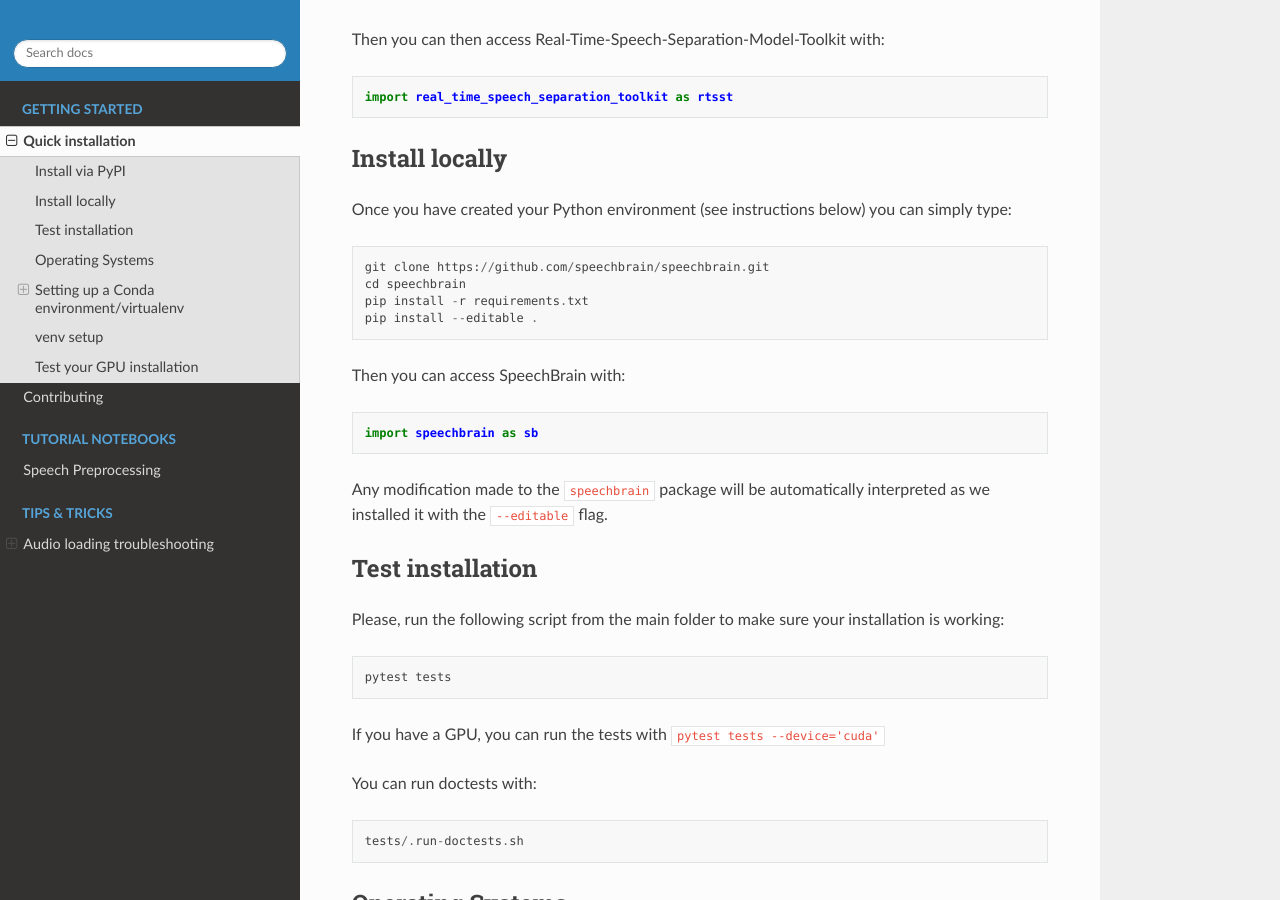
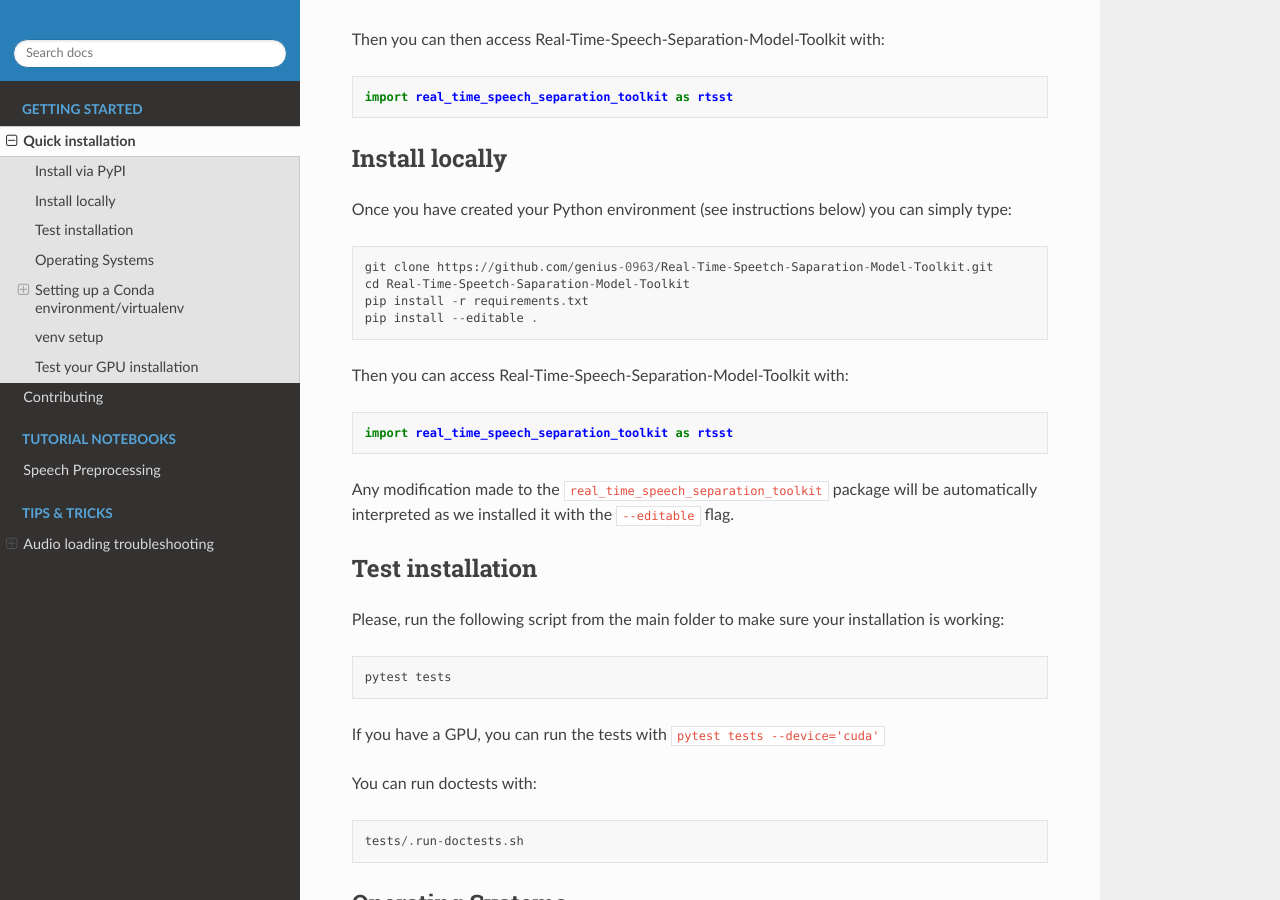
Before and after one commit to genius-0963/Real-Time-Speetch-Saparation-Model-Toolkit, a Sphinx documentation site: the page built from docs/installation.md, in a window 1280 px wide and 900 px high, scrolled down 687 px. Built offline with Sphinx 7.4.7 and the Read the Docs theme 3.1.0, drawn with Linux system fonts in a browser that asks for light colours; pages that are not in the unit, such as notebooks, are missing from menus.

Commit message:
Update package.rst template

````diff
--- a/docs/installation.md
+++ b/docs/installation.md
@@ -29,19 +29,19 @@
 Once you have created your Python environment (see instructions below) you can simply type:
 
 ```
-git clone https://github.com/speechbrain/speechbrain.git
-cd speechbrain
+git clone https://github.com/genius-0963/Real-Time-Speetch-Saparation-Model-Toolkit.git
+cd Real-Time-Speetch-Saparation-Model-Toolkit
 pip install -r requirements.txt
 pip install --editable .
 ```
 
-Then you can access SpeechBrain with:
+Then you can access Real-Time-Speech-Separation-Model-Toolkit with:
 
 ```
-import speechbrain as sb
+import real_time_speech_separation_toolkit as rtsst
 ```
 
-Any modification made to the `speechbrain` package will be automatically interpreted as we installed it with the `--editable` flag.
+Any modification made to the `real_time_speech_separation_toolkit` package will be automatically interpreted as we installed it with the `--editable` flag.
 
 ## Test installation
 Please, run the following script  from the main folder to make sure your installation is working:
````
